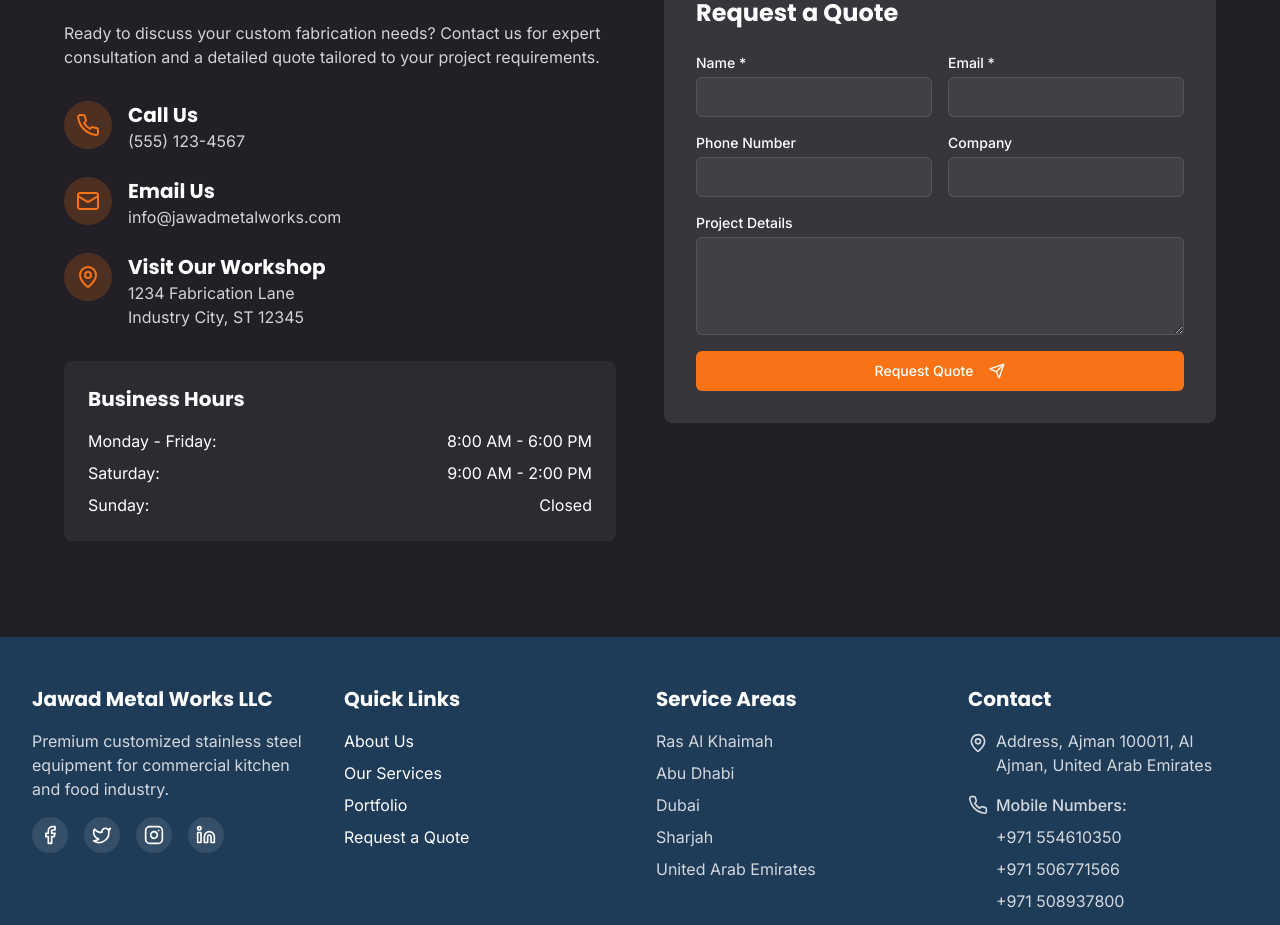
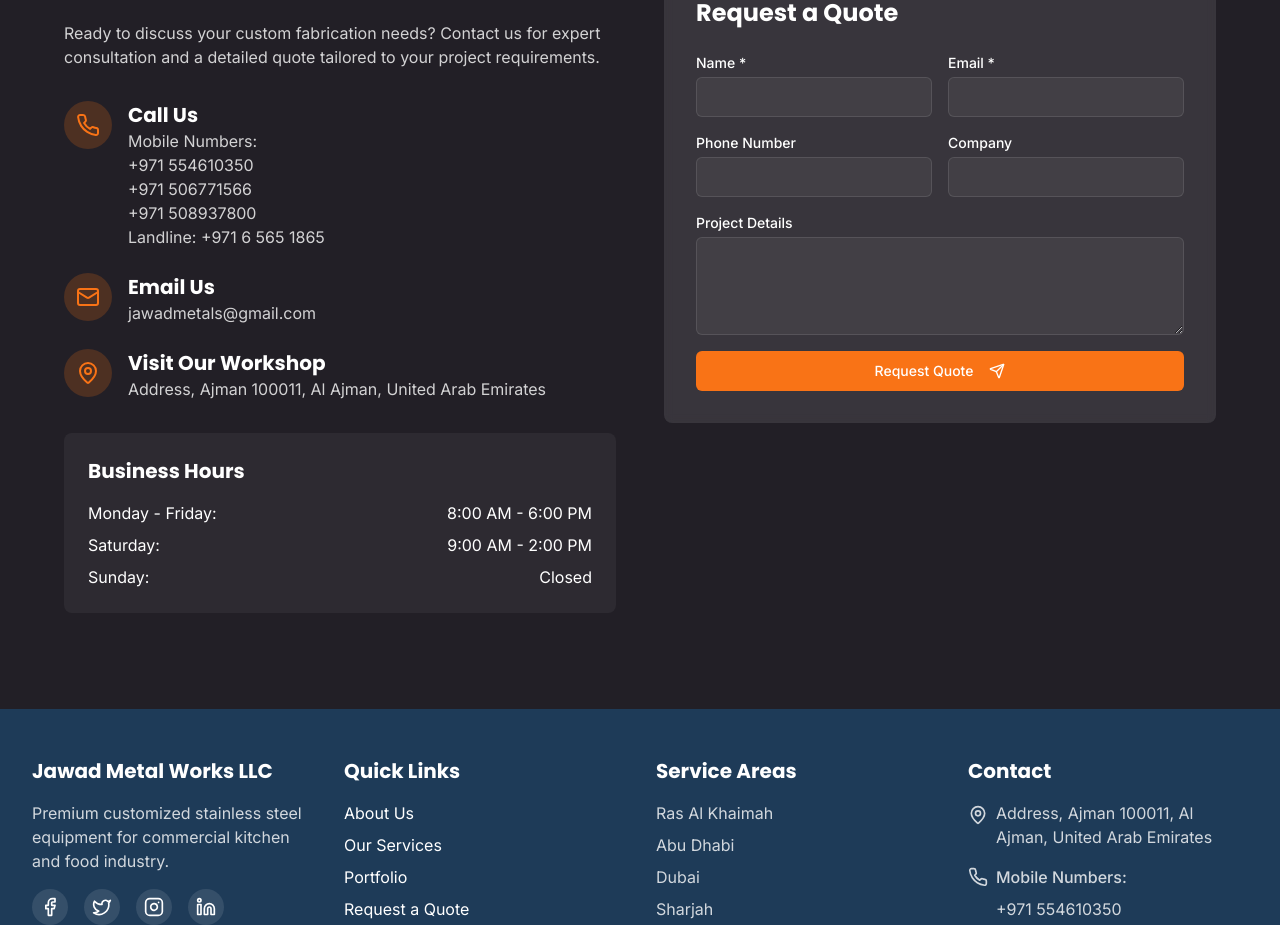
Before and after one commit to muhammedadnanv/metalcraft-webforge-design, a React (Vite) app: page / in a window 1280 px wide. Shown: the part 4169-5094 px from the top of the page. Built offline with nearby package versions, Linux system fonts and the light colour scheme.

Commit message:
Fix: Update contact details
Update the contact information in the footer component.

```diff
--- a/src/components/Contact.tsx
+++ b/src/components/Contact.tsx
@@ -1,3 +1,4 @@
+
 import { useState } from 'react';
 import { Mail, Phone, MapPin, Send } from 'lucide-react';
 import { Button } from "@/components/ui/button";
@@ -80,7 +81,11 @@ Message: ${formData.message}`;
                 </div>
                 <div>
                   <h3 className="font-bold text-xl">Call Us</h3>
-                  <p className="text-white/80">(555) 123-4567</p>
+                  <p className="text-white/80">Mobile Numbers:</p>
+                  <p className="text-white/80">+971 554610350</p>
+                  <p className="text-white/80">+971 506771566</p>
+                  <p className="text-white/80">+971 508937800</p>
+                  <p className="text-white/80">Landline: +971 6 565 1865</p>
                 </div>
               </div>
 
@@ -90,7 +95,7 @@ Message: ${formData.message}`;
                 </div>
                 <div>
                   <h3 className="font-bold text-xl">Email Us</h3>
-                  <p className="text-white/80">info@jawadmetalworks.com</p>
+                  <p className="text-white/80">jawadmetals@gmail.com</p>
                 </div>
               </div>
 
@@ -100,7 +105,7 @@ Message: ${formData.message}`;
                 </div>
                 <div>
                   <h3 className="font-bold text-xl">Visit Our Workshop</h3>
-                  <p className="text-white/80">1234 Fabrication Lane<br />Industry City, ST 12345</p>
+                  <p className="text-white/80">Address, Ajman 100011, Al Ajman, United Arab Emirates</p>
                 </div>
               </div>
             </div>
```
